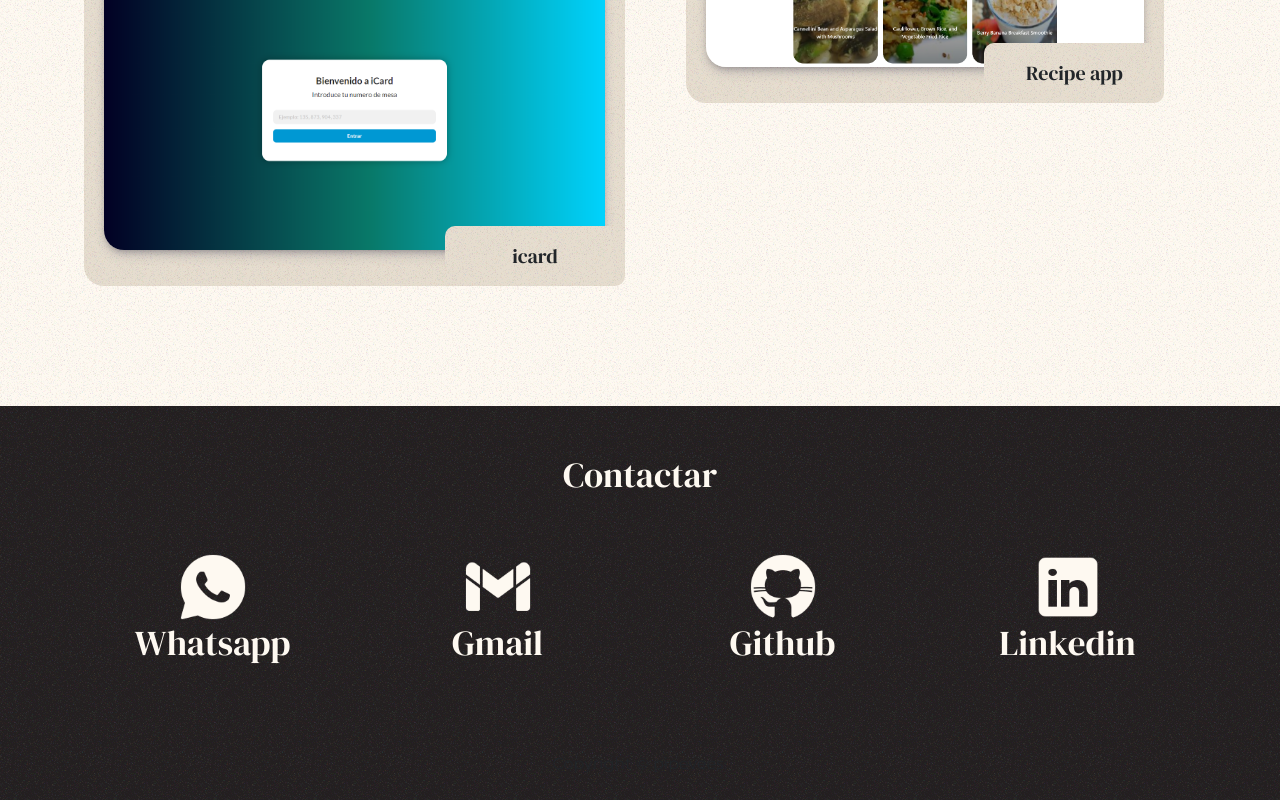
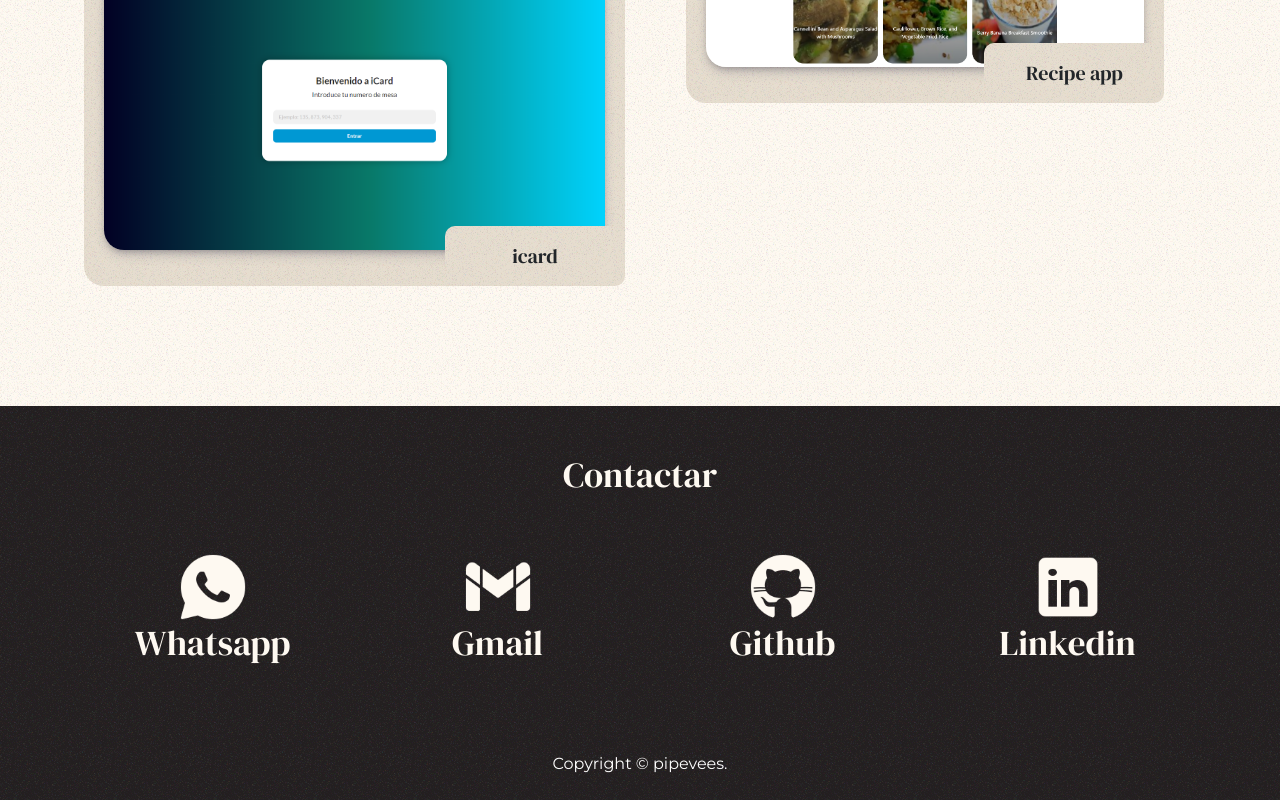
Before and after one commit to felipevees/portafolio, a React (Create React App) app: page / in a window 1280 px wide. Shown: the part 2654-3454 px from the top of the page. Built offline with nearby package versions, Linux system fonts and the light colour scheme; a web font is replaced by a local one.

Commit message:
contact color

```diff
--- a/src/components/Contact/Contact.js
+++ b/src/components/Contact/Contact.js
@@ -62,7 +62,7 @@ export function Contact() {
       </div>
       <footer class="mt-auto mb-4">
         <div class="text-center">
-          <span>
+          <span style={{ color: "white" }}>
             Copyright &copy;{" "}
             <script>document.write(new Date().getFullYear())</script> pipevees.
           </span>
```
